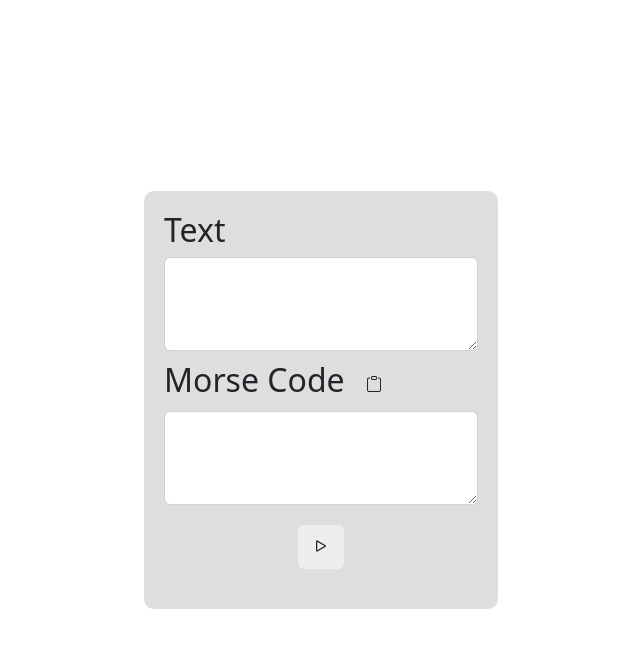
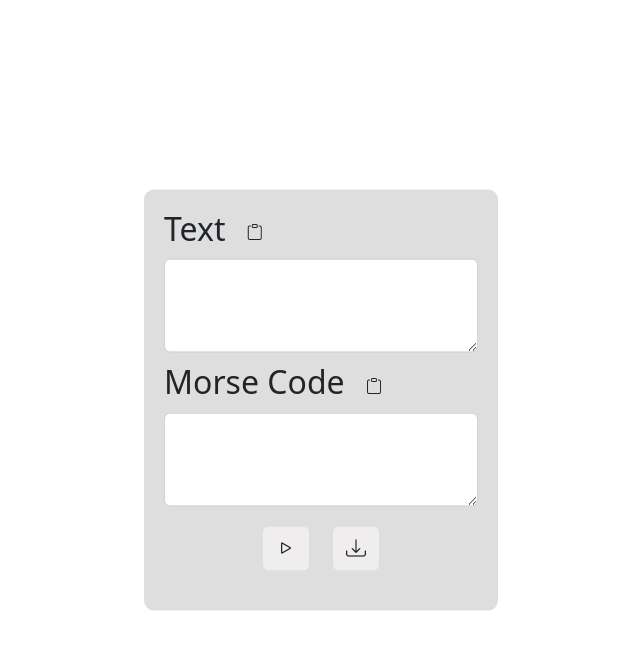
Before and after one commit to DuckOfTheBooBoo/node-python-morse-translator, a Flask app: template templates/index.html in a window 1280 px wide. Shown: the top 650 px of the page, without its empty margins (319-959 px from the left). Run offline with Flask 3, Linux system fonts and the light colour scheme; the template is opened without the code that fills it, so the values that code supplies are empty.

Commit message:
Added download button for morse code sequence

```diff
--- a/templates/index.html
+++ b/templates/index.html
@@ -53,7 +53,25 @@
             margin-bottom: 20px;
         }
 
+        .util-btn-container {
+            text-align: center;
+        }
+
+        .btn-play, .btn-download {
+            display: inline-block;
+            margin: 0 10px;
+        }
+
         .btn-play button {
+            background-color: rgb(239, 237, 237);
+            width: fit-content;
+            height: fit-content;
+            margin-top: 20px;
+            margin-bottom: 20px;
+            font-size: 20px;
+        }
+
+        .btn-download a {
             background-color: rgb(239, 237, 237);
             width: fit-content;
             height: fit-content;
@@ -71,9 +89,12 @@
 <body>
     <div class="container">
         <div class="text-container">
-            <h2>Text</h2>
+            <h2>
+                Text
+                <button class="btn copy" id="btn-copy-text"><span class="bi bi-clipboard"></span></button>
+            </h2>
             <div class="form-outline">
-                <textarea class="form-control" cols="30" rows="3" id="txta-text"></textarea>
+                <textarea class="form-control" maxlength="200" cols="30" rows="3" id="txta-text"></textarea>
             </div>
         </div>
 
@@ -89,10 +110,17 @@
                 <textarea class="form-control" cols="30" rows="3" id="txta-morse"></textarea>
             </div>
 
-            <div class="btn-play">
-                <button class="btn play" id="btn-play"><span class="bi bi-play"></span></button>
+            <div class="util-btn-container">
+                <div class="btn-play">
+                    <button class="btn play" id="btn-play"><span class="bi bi-play"></span></button>
+                </div>
+
+                <div class="btn-download">
+                    <a class="btn download" id="btn-download"><span class="bi bi-download"></span></a>
+                </div>
             </div>
-        </div>
+
+
 
     </div>
     <script>
```
